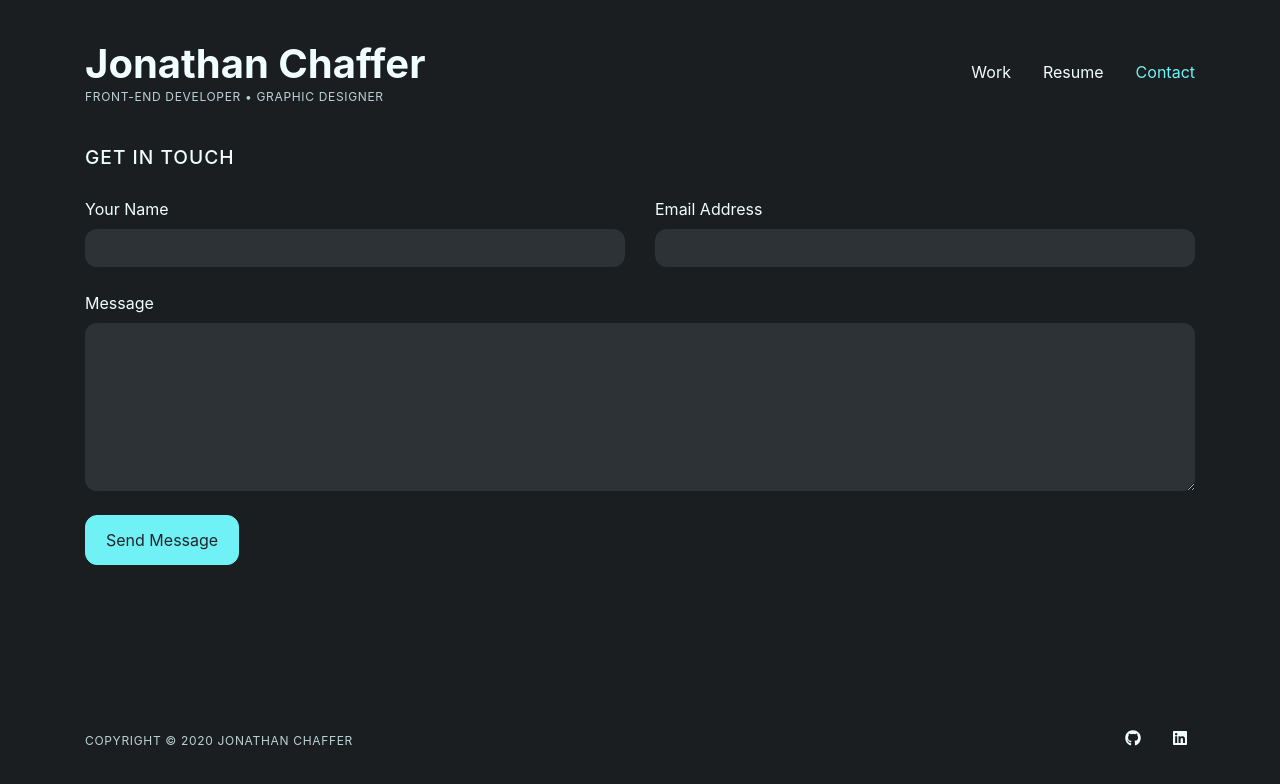
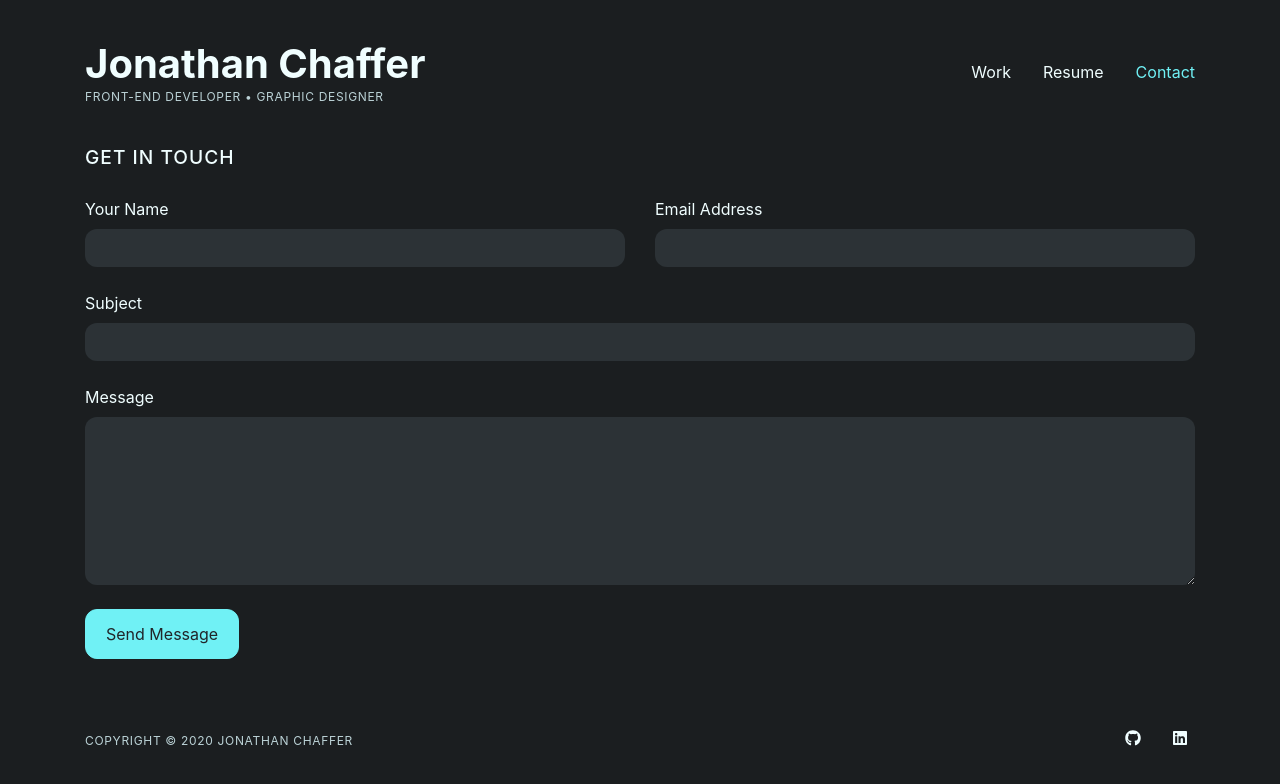
Before and after one commit to jonathanchaffer/portfolio, a React (Create React App) app: page /contact in a window 1280 px wide. Shown: the top 784 px of the page. Built offline with nearby package versions, Linux system fonts and the light colour scheme.

Commit message:
add subject field to contact page

```diff
--- a/src/components/pages/ContactPage.tsx
+++ b/src/components/pages/ContactPage.tsx
@@ -6,6 +6,7 @@ import * as yup from "yup";
 interface ContactFormValues {
   name: string;
   email: string;
+  subject: string;
   message: string;
 }
 
@@ -13,11 +14,12 @@ const validationSchema = yup.object<ContactFormValues>({
   email: yup.string().email("Invalid email address.").required("Email is required."),
   message: yup.string().required("Message is required."),
   name: yup.string().required("Name is required."),
+  subject: yup.string().required("Subject is required."),
 });
 
 export function ContactPage(): JSX.Element {
   const { handleSubmit, handleChange, errors, touched } = useFormik<ContactFormValues>({
-    initialValues: { email: "", message: "", name: "" },
+    initialValues: { email: "", message: "", name: "", subject: "" },
     onSubmit: vals => {
       alert(JSON.stringify(vals, null, 2));
     },
@@ -43,6 +45,17 @@ export function ContactPage(): JSX.Element {
             <ContactFormInput
               label="Email Address"
               field="email"
+              handleChange={handleChange}
+              errors={errors}
+              touched={touched}
+            />
+          </Col>
+        </Row>
+        <Row>
+          <Col>
+            <ContactFormInput
+              label="Subject"
+              field="subject"
               handleChange={handleChange}
               errors={errors}
               touched={touched}
```
